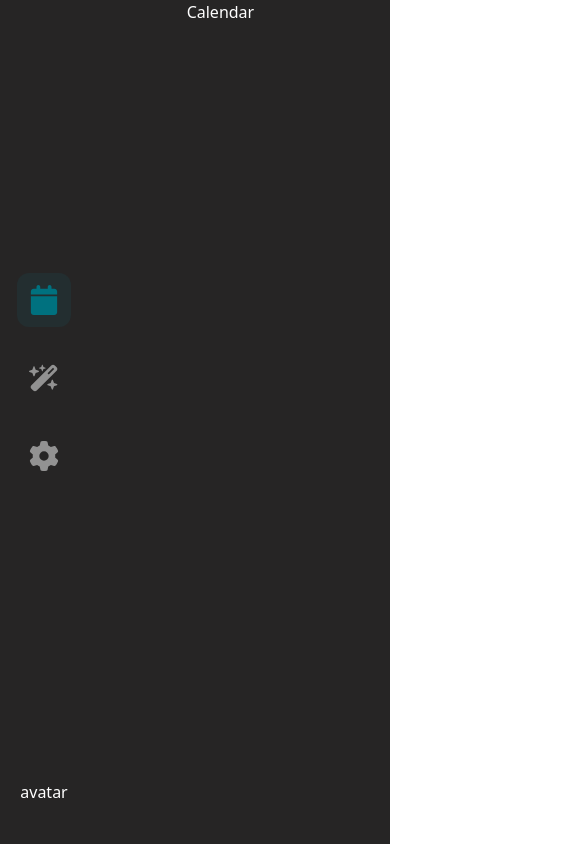
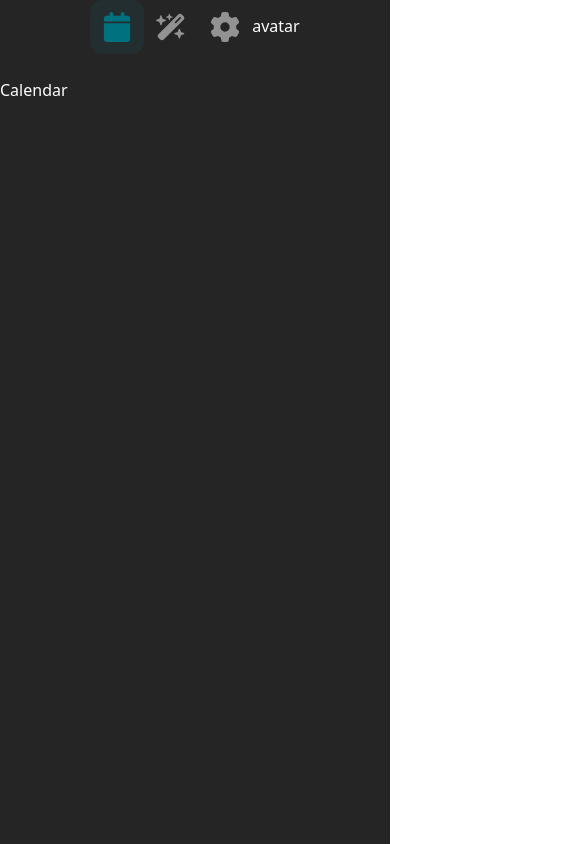
Before and after one commit to tuongioe/Smart_Scheduler, a React (Create React App) app in the folder smart-scheduler-frontend/: page / in a window 390 px wide. Shown: the top 844 px of the page, 585 px wide, since content can reach past the window. Built offline with nearby package versions, Linux system fonts and the light colour scheme.

Commit message:
fix: responsive web

```diff
--- a/smart-scheduler-frontend/src/App.js
+++ b/smart-scheduler-frontend/src/App.js
@@ -1,23 +1,20 @@
 import "./App.css";
 import React from "react";
 import { Routes, Route } from "react-router-dom";
-import { getMonth } from "./util.js";
 import Sidebar from "./components/Sidebar";
 import CalendarPage from "./route/Calendar.js";
 import AISchedulerPage from "./route/AIScheduler.js";
 import SettingApp from "./route/SettingApp.js";
 function App() {
-  console.table(getMonth());
   return (
     <React.Fragment>
-      <div className=" bg-[#262525] text-white">
-        <div className="w-[1024px] m-auto">
-          <div className="mx-6 h-screen">
-            <div className="flex h-full">
-              <div className="w-2/12">
+      <div className="bg-[#262525] text-white min-h-screen">
+        <div className="container mx-auto md:max-w-[1024px]">
+          <div className="flex flex-col md:flex-row md:h-screen">
+            <div className="w-full md:w-2/12 min-w-[100px]">
               <Sidebar />
             </div>
-              <div className="w-10/12">
+            <div className="w-full md:w-10/12">
               <Routes>
                 <Route path="/" element={<CalendarPage />} />
                 <Route path="/ai-scheduler" element={<AISchedulerPage />} />
@@ -27,7 +24,6 @@ function App() {
           </div>
         </div>
       </div>
-      </div>
     </React.Fragment>
   );
 }
--- a/smart-scheduler-frontend/src/components/Sidebar.js
+++ b/smart-scheduler-frontend/src/components/Sidebar.js
@@ -6,8 +6,8 @@ export default function Sidebar() {
   const location = useLocation();
 
   return (
-    <aside className="flex flex-col justify-center items-center w-10 h-full">
-      <div className="flex flex-col justify-center items-center h-full text-[#929292] text-3xl">
+    <aside className="flex md:flex-col justify-center items-center md:w-10 h-full">
+      <div className="flex md:flex-col justify-center items-center h-full text-[#929292] text-3xl">
         <a
           href="/"
           className={`mb-6 p-3 rounded-xl ${
--- a/smart-scheduler-frontend/src/route/AIScheduler.js
+++ b/smart-scheduler-frontend/src/route/AIScheduler.js
@@ -2,7 +2,7 @@ import React from "react";
 
 export default function AIScheduler() {
   return (
-    <div className="mt-20 flex justify-around">
+    <div className="mt-20 flex flex-col md:flex-row items-center md:justify-around">
       <div className="w-[273px] h-[544px]">
         <div className="text-[22px] font-bold leading-[25.2px] text-center">
           Create new task
```
Lines whose indentation alone changed are shown as unchanged.
